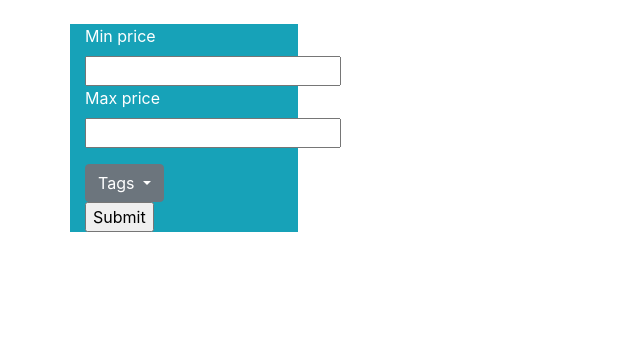
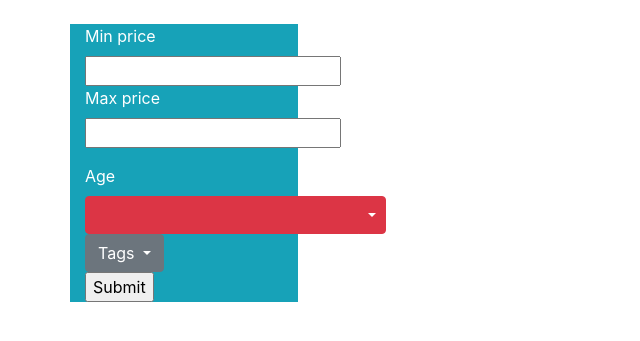
Before and after one commit to Danil-Lapirow/Magazik, a Django app: template templates/home.html in a window 1280 px wide. Shown: the part 56-397 px from the top of the page, without its empty margins (0-640 px from the left). Run offline with Django 3.2, Linux system fonts and the light colour scheme; the template is opened without the code that fills it, so the values that code supplies are empty; parts of the project's set-up code (start-up, migrations or seed data) failed here and were passed over; some libraries are stand-ins or nearby versions.

Commit message:
filter fixes

```diff
--- a/Magazik/urls.py
+++ b/Magazik/urls.py
@@ -21,5 +21,5 @@ from core.views import HomeView
 urlpatterns = [
     url(r'^admin/', admin.site.urls),
     url(r'^$', HomeView.as_view(), name='home'),
-    url(r'^\d$', HomeView.as_view()),
+    url(r'^(?P<pk>\d)$', HomeView.as_view()),
 ]
--- a/templates/filters.html
+++ b/templates/filters.html
@@ -5,6 +5,19 @@
         <input id="price_min" type="number" name="price_min" value="{{ price_min }}">
         <label for="price_max">Max price</label>
         <input id="price_max" type="number" name="price_max" value="{{ price_max }}">
+    </div>
+    <label for="age">Age</label>
+    <div class="btn-group">
+        <input id="age" type="number" name="age" value="{{ age }}" class="btn btn-danger">
+        <button type="button" class="btn btn-danger dropdown-toggle dropdown-toggle-split" data-toggle="dropdown" ontoggle="" aria-haspopup="true" aria-expanded="false">
+            <span class="sr-only">Toggle Dropdown</span>
+        </button>
+        <div class="dropdown-menu">
+            <label for="age_min">Min age</label>
+            <input id="age_min" type="number" name="age_min" value="{{ age_min }}">
+            <label for="age_max">Max age</label>
+            <input id="age_max" type="number" name="age_max" value="{{ age_max }}">
+        </div>
     </div>
     <div class="dropdown">
         <a class="btn btn-secondary dropdown-toggle" href="#" role="button" id="dropdownMenuLink" data-toggle="dropdown" aria-haspopup="true" aria-expanded="false">
@@ -26,3 +39,19 @@
     </div>
     <input type="submit" title="">
 </form>
+<script>
+    function ageDisableEnable() {
+        var age_min = $('#age_min');
+        var age_max = $('#age_max');
+        var age = $('#age');
+        if (age_min.val().length === 0 && age_max.val().length === 0){
+            age.disabled = false;
+            age.val("");
+        }
+        else if (age_min.val().length !== 0 || age_max.val().length !== 0){
+            age.disabled = true;
+        }
+    }
+    $('#age_min').change(ageDisableEnable());
+    $('#age_max').change(ageDisableEnable());
+</script>
```
Lines whose indentation alone changed are shown as unchanged.
